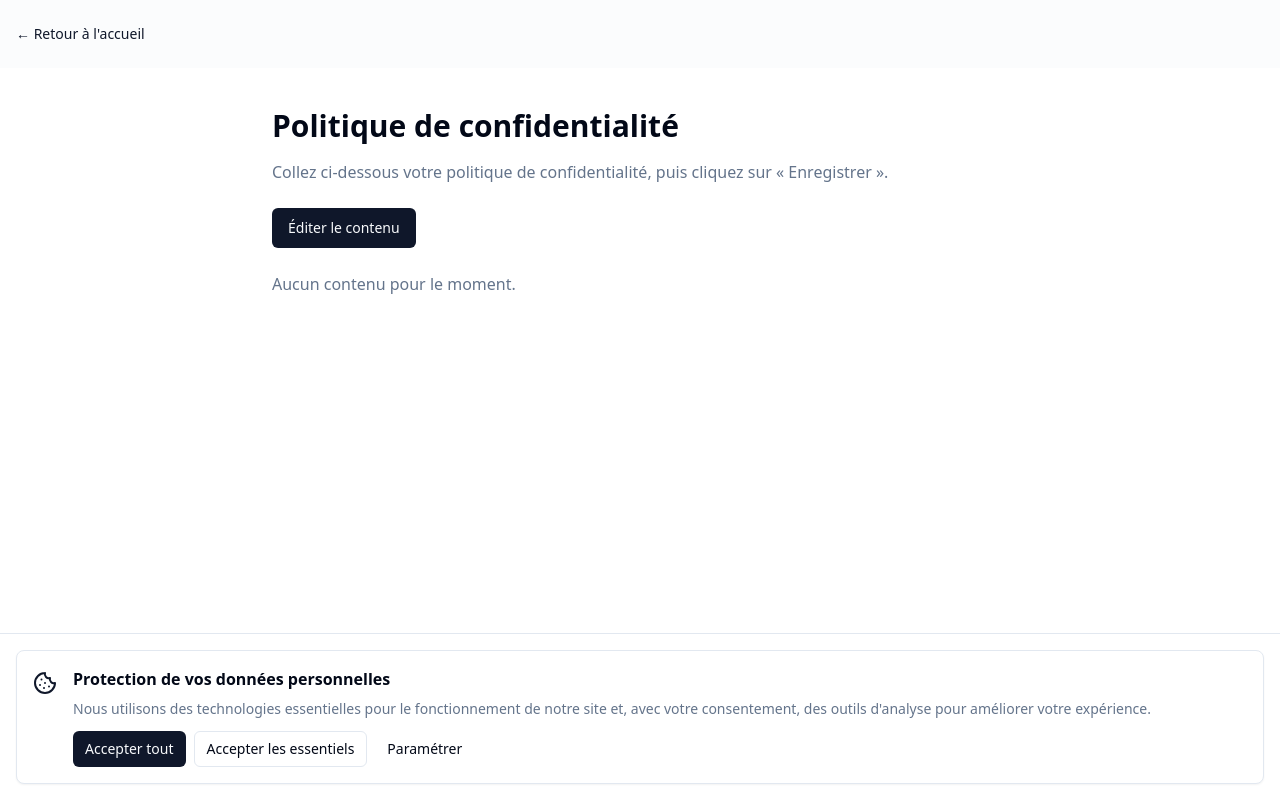
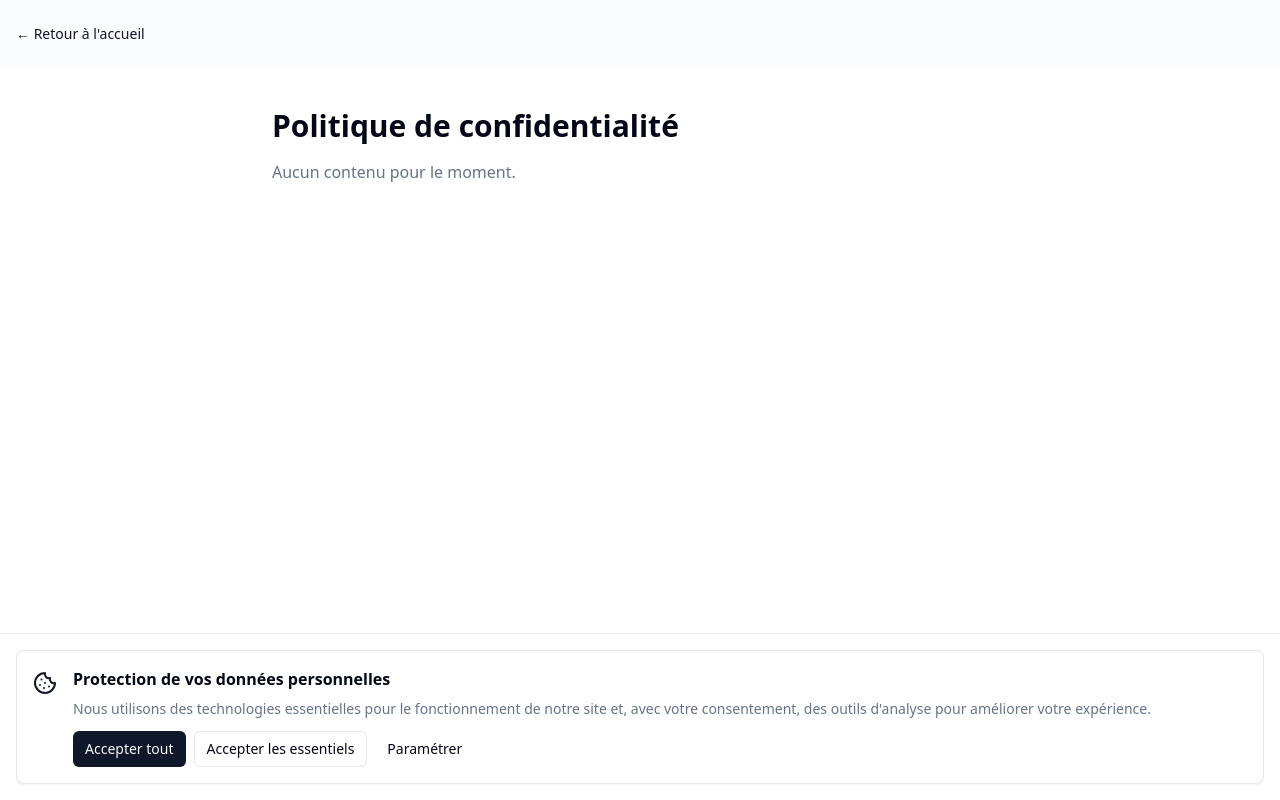
Before and after one commit to iliasrem/jab-ready-form, a React (Vite) app: page /politique-de-confidentialite in a window 1280 px wide. Built offline with nearby package versions, Linux system fonts and the light colour scheme.

Commit message:
Fix privacy policy page
Remove edit button and freeze content on the privacy policy page.

```diff
--- a/src/pages/PrivacyPolicy.tsx
+++ b/src/pages/PrivacyPolicy.tsx
@@ -1,6 +1,6 @@
 import { useEffect, useState } from "react";
 import { Link } from "react-router-dom";
-import { Button } from "@/components/ui/button";
+
 
 function setOrUpdateMeta(name: string, content: string) {
   const existing = document.head.querySelector(`meta[name="${name}"]`) as HTMLMetaElement | null;
@@ -28,7 +28,7 @@ const STORAGE_KEY = "privacyPolicyContent";
 
 export default function PrivacyPolicy() {
   const [content, setContent] = useState<string>("");
-  const [editing, setEditing] = useState<boolean>(false);
+
 
   useEffect(() => {
     document.title = "Politique de confidentialité | Pharmacie Remili-Bastin";
@@ -42,10 +42,6 @@ export default function PrivacyPolicy() {
     if (saved) setContent(saved);
   }, []);
 
-  const handleSave = () => {
-    localStorage.setItem(STORAGE_KEY, content);
-    setEditing(false);
-  };
 
   return (
     <div className="min-h-screen bg-background">
@@ -61,35 +57,8 @@ export default function PrivacyPolicy() {
 
       <main className="container mx-auto px-4 py-10 max-w-3xl">
         <h1 className="text-3xl font-bold mb-4">Politique de confidentialité</h1>
-        <p className="text-muted-foreground mb-6">
-          Collez ci-dessous votre politique de confidentialité, puis cliquez sur « Enregistrer ».
-        </p>
 
         <section className="space-y-6">
-          <div className="flex items-center gap-3">
-            <Button variant={editing ? "secondary" : "default"} onClick={() => setEditing((v) => !v)}>
-              {editing ? "Quitter le mode édition" : "Éditer le contenu"}
-            </Button>
-            {editing && (
-              <Button variant="outline" onClick={handleSave}>
-                Enregistrer
-              </Button>
-            )}
-          </div>
-
-          {editing ? (
-            <div className="space-y-2">
-              <textarea
-                value={content}
-                onChange={(e) => setContent(e.target.value)}
-                className="w-full h-80 p-4 rounded-md border bg-background text-foreground"
-                placeholder="Collez ici le texte de votre politique de confidentialité..."
-              />
-              <p className="text-xs text-muted-foreground">
-                Astuce: le contenu est sauvegardé dans votre navigateur (localStorage).
-              </p>
-            </div>
-          ) : (
           <article className="prose prose-sm md:prose-base max-w-none text-foreground">
             {content ? (
               <div className="whitespace-pre-line">{content}</div>
@@ -97,7 +66,6 @@ export default function PrivacyPolicy() {
               <p className="text-muted-foreground">Aucun contenu pour le moment.</p>
             )}
           </article>
-          )}
         </section>
       </main>
     </div>
```
Lines whose indentation alone changed are shown as unchanged.
